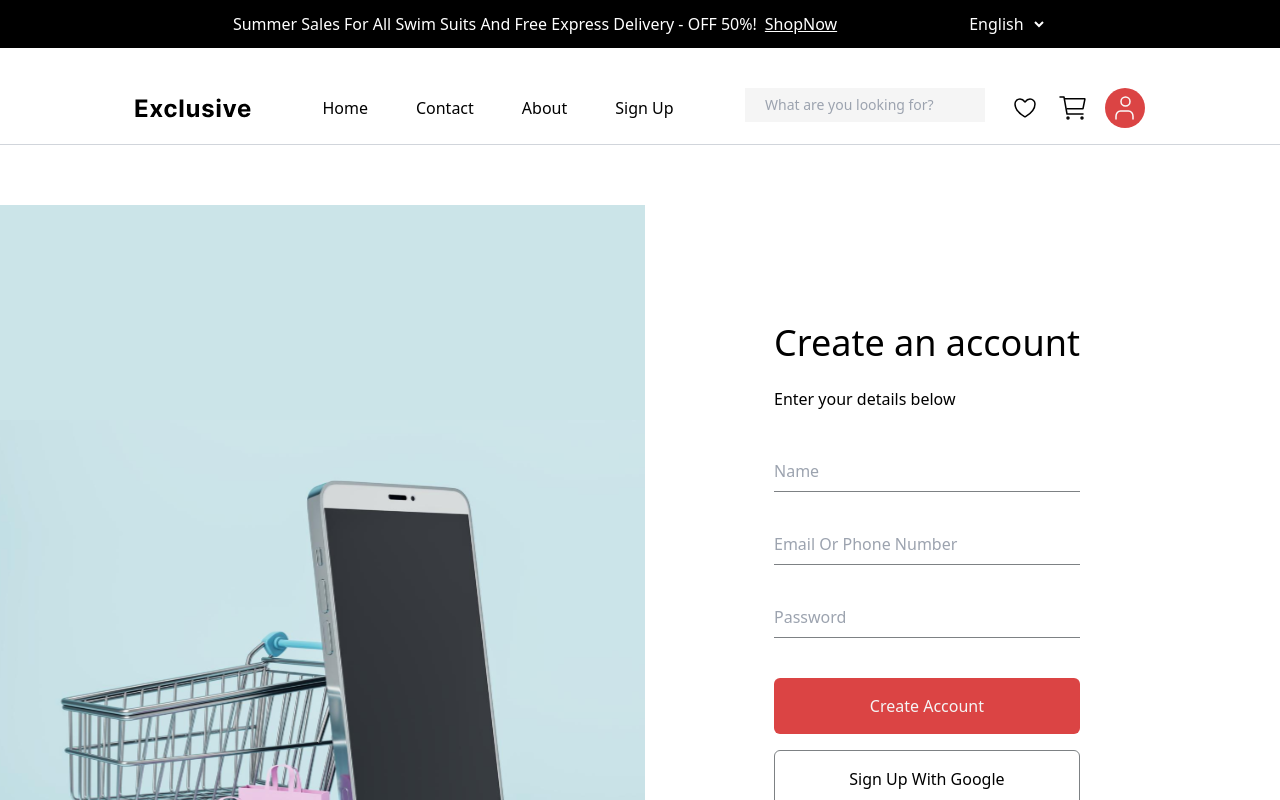
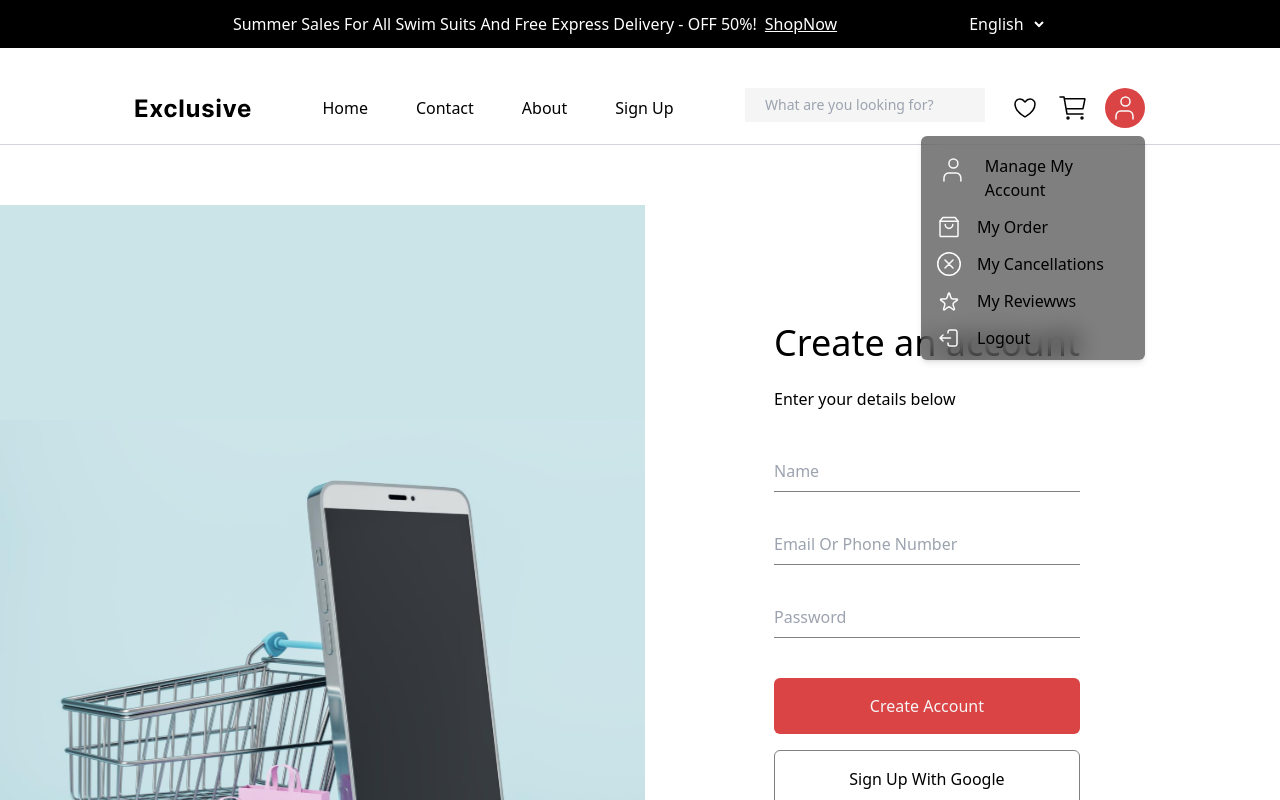
Before and after one commit to Awointa/e-commerce-store, a Next.js app: page /signup in a window 1280 px wide. Shown: the top 800 px of the page. Built offline with nearby package versions, Linux system fonts and the light colour scheme.

Commit message:
feat: create dropdown menu without the hover functionality

```diff
--- a/src/app/components/NavBar.tsx
+++ b/src/app/components/NavBar.tsx
@@ -3,6 +3,10 @@ import HeartIcon from "../../../svgs/WishListIcon";
 import Logo from "../../../svgs/Logo";
 import SearchBar from "./SearchBar";
 import UserIcon from "../../../svgs/UserIcon";
+import MallBagIcon from "../../../svgs/MallBagIcon";
+import CancelIcon from "../../../svgs/CancelIcon";
+import ReviewsIcon from "../../../svgs/ReviewsIcon";
+import LogoutIcon from "../../../svgs/LogoutIcon";
 
 export default function NavBar() {
 	return (
@@ -21,9 +25,35 @@ export default function NavBar() {
 				<div className="flex items-center gap-4">
 					<HeartIcon />
 					<CartIcon />
-					<span className="rounded-full bg-gino-red p-1">
+					<div className=" rounded-full bg-gino-red p-1 postition relative">
 						<UserIcon />
-					</span>
+						<div className="absolute top-12 right-0 bg-black bg-opacity-50 backdrop-blur-md backdrop-saturate-150 border border-black/20 shadow-md z-10 flex flex-col  gap-[13px]  w-56 pt-[18px] pl-[16px] pr-[8px] pb-[10px] rounded-md">
+							<div className="flex gap-4">
+								<UserIcon />{" "}
+								<p className="capitalize text-white-smoke-2">
+									Manage My Account
+								</p>
+							</div>
+							<div className="flex gap-4">
+								<MallBagIcon />
+								<p className="capitalize  text-white-smoke-2">My Order</p>
+							</div>
+							<div className="flex gap-4">
+								<CancelIcon />
+								<p className="capitalize text-white-smoke-2">
+									My Cancellations
+								</p>
+							</div>
+							<div className="flex gap-4">
+								<ReviewsIcon />
+								<p className="capitalize text-white-smoke-2">My Reviewws</p>
+							</div>
+							<div className="flex gap-4">
+								<LogoutIcon />
+								<p className="capitalize text-white-smoke-2">Logout</p>
+							</div>
+						</div>
+					</div>
 				</div>
 			</div>
 		</nav>
```
